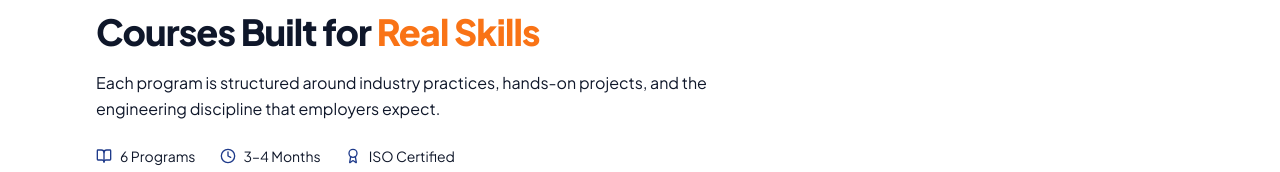
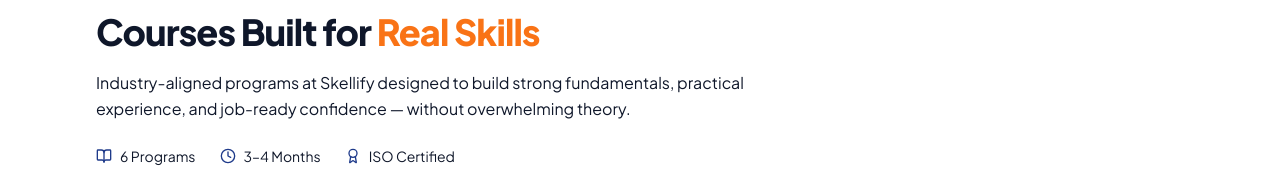
Before and after one commit to skellify25/skellify-main, a Next.js app: page /courses in a window 1280 px wide. Shown: the part 167-339 px from the top of the page. Built offline with nearby package versions, Linux system fonts and the light colour scheme.

Commit message:
change courses and training sub-title

```diff
--- a/src/app/courses/page.tsx
+++ b/src/app/courses/page.tsx
@@ -22,7 +22,7 @@
             <span className="text-accent">Real Skills</span>
           </h1>
           <p className="text-base text-muted-foreground leading-relaxed mb-6 max-w-2xl">
-            Each program is structured around industry practices, hands-on projects, and the engineering discipline that employers expect.
+          Industry-aligned programs at Skellify designed to build strong fundamentals, practical experience, and job-ready confidence — without overwhelming theory.
           </p>
           <div className="flex flex-wrap gap-6">
             {[
--- a/src/app/training/page.tsx
+++ b/src/app/training/page.tsx
@@ -23,7 +23,7 @@
                         <span className="text-accent">Real Skills</span>
                     </h1>
                     <p className="text-base text-muted-foreground leading-relaxed mb-6 max-w-2xl">
-                        Each program is structured around industry practices, hands-on projects, and the engineering discipline that employers expect.
+                    Industry-oriented training programs designed to give you real work experience through live projects, guided mentorship, and professional certification — not simulated tasks.
                     </p>
                     <div className="flex flex-wrap gap-6">
                         {[
```
